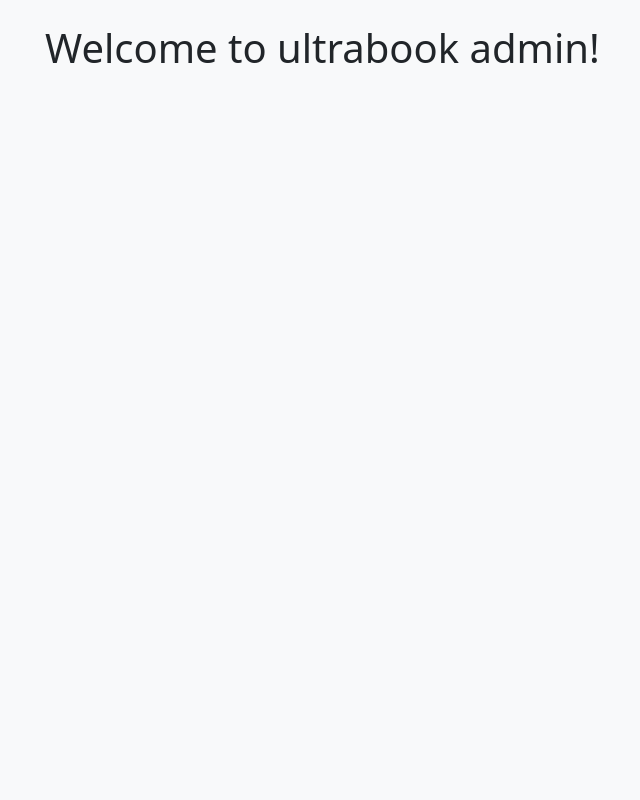
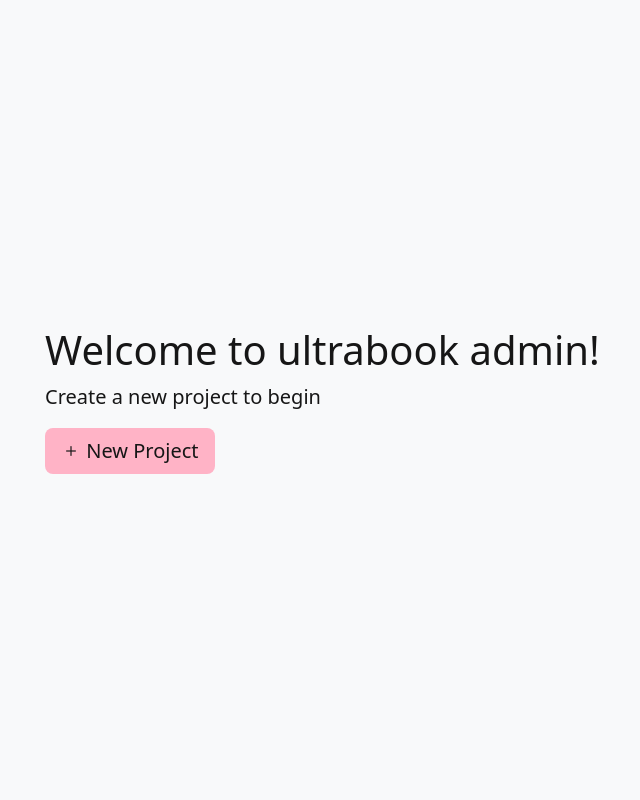
Before and after one commit to ultrabook-org/ultrabook, a Django app: page /home/ in a window 1280 px wide. Shown: the whole page, without its empty margins (115-755 px from the left). Run offline with Django 5.2, Linux system fonts and the light colour scheme; a user stored in the database is signed in; data comes from the database, SQL or seed files in the repository.

Commit message:
Made original home page work

```diff
--- a/ultrabook/urls.py
+++ b/ultrabook/urls.py
@@ -20,6 +20,6 @@ from django.urls import include, path
 urlpatterns = [
     path("", include("users.urls")),
     path('users/', include(('users.urls', 'users'), namespace='users')),
-    path('home/', include('ultrabook_app.urls')),
+    path('home/', include(('ultrabook_app.urls', 'home'), namespace='home')),
     path('admin/', admin.site.urls),
 ]
--- /dev/null
+++ b/ultrabook_app/static/ultrabook_app/styles.css
@@ -0,0 +1,77 @@
+:root {
+  --pink: #ffb3c6;
+  --pink-border: #c97b8e;
+  --dark-pink: #c97b8e;
+  --text: rgb(22, 22, 22);
+  --vivid-pink: rgb(252, 128, 161);
+}
+
+html,
+body {
+  height: 100%;
+  color: var(--text);
+}
+
+.bg-pink {
+  background-color: var(--pink);
+  color: var(--text);
+  border: #c97b8e;
+  transition: 0.25s;
+}
+
+.bg-pink:hover {
+  background-color: var(--vivid-pink);
+  color: var(--text);
+  border: #c97b8e;
+}
+
+.bg-pink:focus {
+  background-color: var(--dark-pink);
+  color: white;
+  border: var(--pink-border);
+}
+
+.bg-pink:hover:focus {
+  background-color: var(--dark-pink);
+  color: white;
+  border: var(--pink-border);
+}
+
+.pink {
+  color: var(--pink);
+}
+
+.vivid-pink {
+  color: var(--vivid-pink);
+}
+
+.large-icon {
+  font-size: 2rem;
+}
+
+#anchorCard {
+  text-decoration: none;
+  color: rgb(22, 22, 22);
+}
+
+#floatingTitle {
+  margin-bottom: -1px;
+  border-bottom-right-radius: 0;
+  border-bottom-left-radius: 0;
+}
+
+#floatingDesc {
+  border-top-left-radius: 0;
+  border-top-right-radius: 0;
+}
+
+#file-upload {
+  display: flex;
+  justify-content: center;
+  align-items: center;
+  border: 2px dashed #6c757d;
+}
+
+.card:hover i {
+  color: white;
+}
--- a/ultrabook_app/templates/ultrabook_app/home.html
+++ b/ultrabook_app/templates/ultrabook_app/home.html
@@ -5,33 +5,35 @@
     <meta name="viewport" content="width=device-width, initial-scale=1.0">
     <link rel="stylesheet" href="https://cdn.jsdelivr.net/npm/bootstrap-icons@1.13.1/font/bootstrap-icons.min.css">
     <link href="https://cdn.jsdelivr.net/npm/bootstrap@5.3.6/dist/css/bootstrap.min.css" rel="stylesheet" integrity="sha384-4Q6Gf2aSP4eDXB8Miphtr37CMZZQ5oXLH2yaXMJ2w8e2ZtHTl7GptT4jmndRuHDT" crossorigin="anonymous">
+    {% load static %}
+    <link rel="stylesheet" href="{% static 'ultrabook_app/styles.css' %}">
     <title>Home</title>
 </head>
 <body class="d-flex align-items-center py-4 bg-body-tertiary">
     <main class="w-75 m-auto">
         <div id="header">
             <h1 class="title" id="heading">Welcome to ultrabook {% if user.is_authenticated %} {{ user.username }}! {% endif %}</h1>
-            <!-- <% if (locals.projects.length > 0) { %>
+            {% if projects|length > 0 %}
                 <p class="lead">Create a new project or select one below</p>
                 <button id="new-project-btn" class="bg-pink btn btn-primary btn-lg" data-bs-toggle="modal" data-bs-target="#createProjectForm"><i class="bi bi-plus"></i> New Project</button>
                 <div id="projects" class="d-flex flex-wrap">
-                    <% for( let i = 0; i < locals.projects.length; i++ ) { %>
+                    {% for project in projects %}
                         <div class="card me-2 mt-5 bg-pink" style="width: 18rem;">
-                            <a href="/projects?id=<%= locals.projects[i].id %>" id="anchorCard">
+                            <a href="{% url 'home:home' %}" id="anchorCard">
                                 <div class="card-body">
-                                    <i class="bi <%= locals.projects[i].icon %> mb-5 vivid-pink large-icon opacity-75"></i>
-                                    <h3 class="card-title"><%= locals.projects[i].title %></h3>
-                                    <p class="card-text mb-2"><%= locals.projects[i].desc %></p>
+                                    <i class="bi bi-{{ project.icon }} mb-5 vivid-pink large-icon opacity-75"></i>
+                                    <h3 class="card-title">{{ project.title }}</h3>
+                                    <p class="card-text mb-2">{{ project.desc }}</p>
                                 </div>
                             </a>
                         </div>
-                    <% } %>
+                    {% endfor %}
                 </div>
-            <% } else { %>
+            {% else %}
                 <p class="lead">Create a new project to begin</p>
                 <button id="new-project-btn" class="btn btn-primary btn-lg bg-pink" data-bs-toggle="modal" data-bs-target="#createProjectForm"><i class="bi bi-plus"></i> New Project</button>
                 <div id="projects"></div>
-            <% } %> -->
+            {% endif %}
             <div id="createProjectForm" class="modal fade" tabindex="-1" aria-labelledby="createProjectForm">
                 <div class="modal-dialog modal-dialog-centered modal-lg">
                     <div class="modal-content rounded-4 shadow">
@@ -39,7 +41,8 @@
                             <h1 class="fw-bold mb-0 fs-2">Create a new project</h1>
                             <button class="btn-close" type="button" data-bs-dismiss="modal" aria-label="close"></button>
                         </div>
-                        <form action="/new-project" method="post" enctype="multipart/form-data">
+                        <form action="{% url 'home:new-project' %}" method="post" enctype="multipart/form-data">
+                            {% csrf_token %}
                             <div class="modal-body p-5 pt-0 d-flex">
                                 <div class="container">
                                     <div class="row">
@@ -71,5 +74,8 @@
             </div>
         </div>
     </main>
+    <script src="https://cdn.jsdelivr.net/npm/bootstrap@5.3.6/dist/js/bootstrap.bundle.min.js" integrity="sha384-j1CDi7MgGQ12Z7Qab0qlWQ/Qqz24Gc6BM0thvEMVjHnfYGF0rmFCozFSxQBxwHKO" crossorigin="anonymous"></script>
+    {% load static %}
+    <script src="{% static 'ultrabook_app/app.js' %}"></script>
 </body>
 </html>
--- a/ultrabook_app/urls.py
+++ b/ultrabook_app/urls.py
@@ -3,5 +3,6 @@ from django.urls import path
 from . import views
 
 urlpatterns = [
-    path("", views.home, name="home")
+    path("", views.home, name="home"),
+    path("new-project/", views.new_project, name="new-project")
 ]
--- a/ultrabook_app/views.py
+++ b/ultrabook_app/views.py
@@ -1,5 +1,20 @@
-from django.shortcuts import render
+from django.shortcuts import render, redirect
+from django.urls import reverse
+from django.db import models
+from .models import Project
 
 # Create your views here.
 def home(request):
-    return render(request, "ultrabook_app/home.html")
+    user_projects = Project.objects.filter(user=request.user)
+    return render(request, "ultrabook_app/home.html", {
+        "projects": user_projects
+    })
+
+def new_project(request):
+    try:
+        project = Project(user=request.user, title=request.POST["title"], desc=request.POST["desc"], ai_model="qwen3:8b")
+        project.save()
+    except:
+        print("Failed to create project")
+
+    return redirect(reverse('home:home'))
--- a/users/views.py
+++ b/users/views.py
@@ -14,7 +14,7 @@ def loginPage(request):
         user = authenticate(request, username=username, password=password)
         if user is not None:
             login(request, user)
-            return redirect(reverse('home'))
+            return redirect(reverse('home:home'))
         else:
             return render(request, "users/login.html", {
                 "error_message": "Invalid email or password"
```
Also changed, not shown: ultrabook_app/models.py (+4 -4 lines), ultrabook_app/static/ultrabook_app/app.js (added, +47 -0 lines), db.sqlite3, ultrabook_app/migrations/0002_rename_description_project_desc.py (added), ultrabook_app/migrations/0003_remove_project_files_alter_file_uploaded_at_and_more.py (added), ultrabook_app/migrations/0004_project_icon.py (added).
